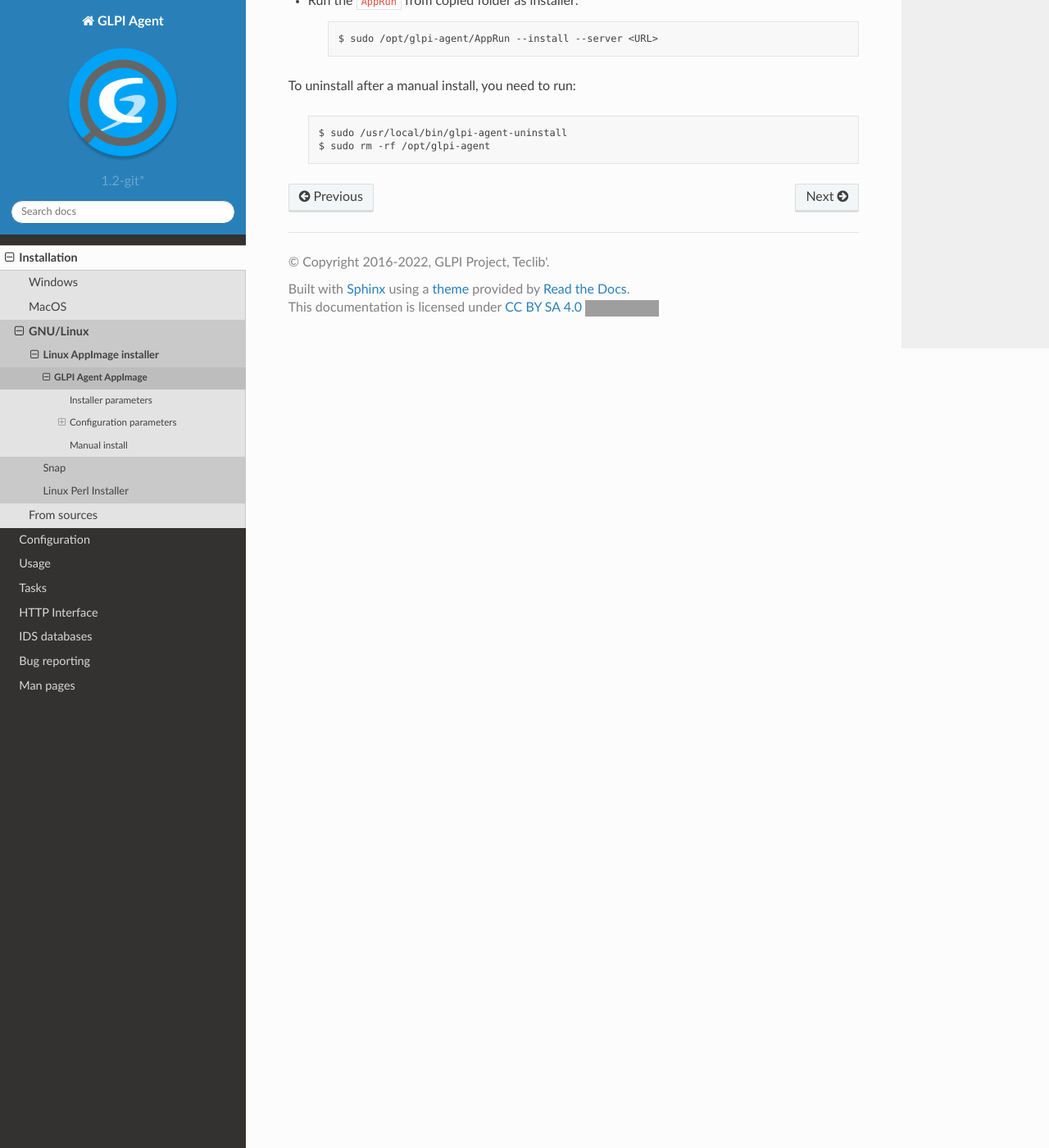
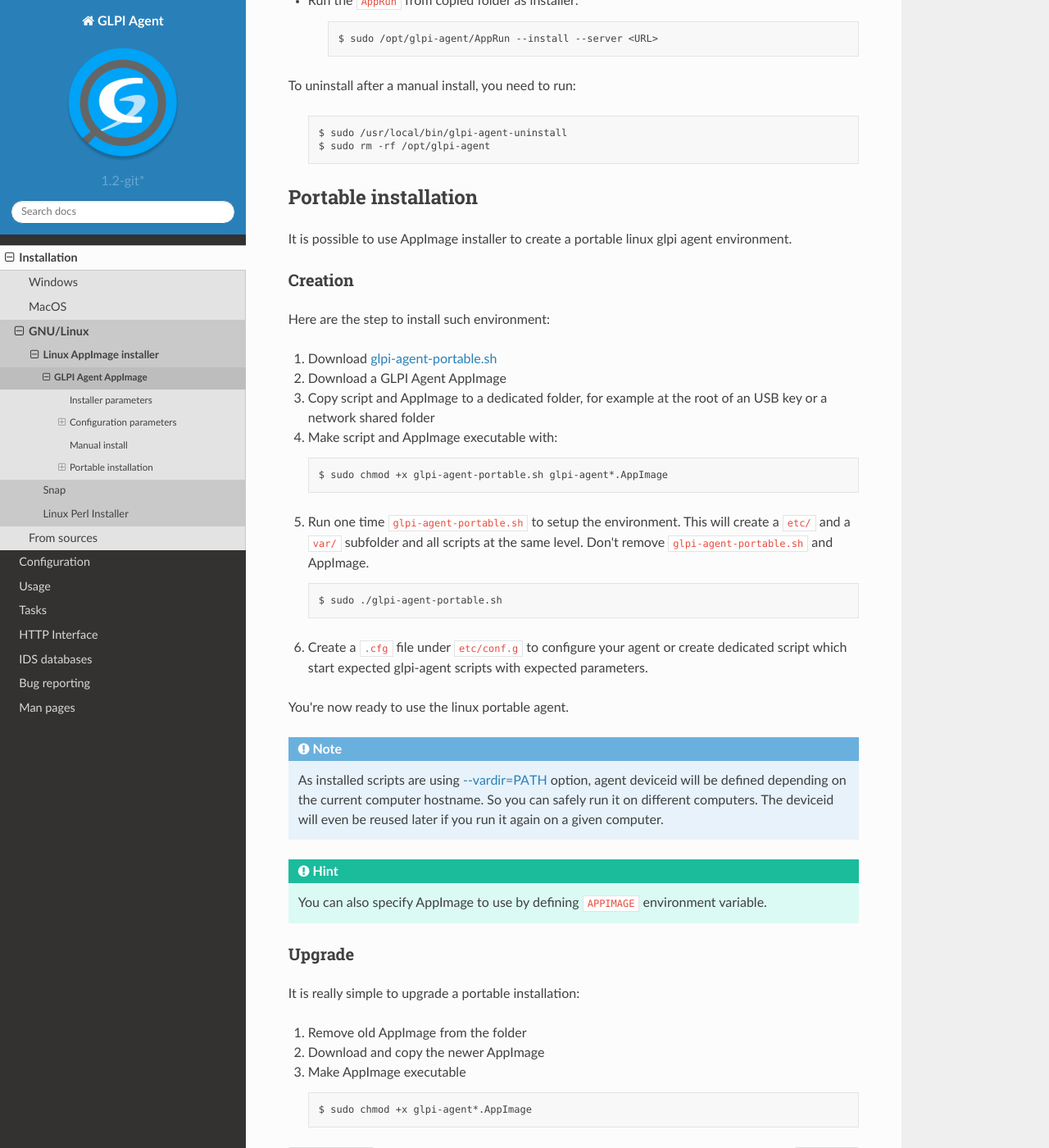
Before and after one commit to glpi-project/doc-agent, a Sphinx documentation site: the page built from source/installation/linux-appimage.rst, in a window 1280 px wide and 1400 px high, scrolled down 5736 px. Shown: the whole window at 82% size. Built offline with Sphinx 7.4.7 and the Read the Docs theme 2.0.0, drawn with Linux system fonts in a browser that asks for light colours; grey boxes are pictures that could not be loaded.

Commit message:
Add linux AppImage portable installation

```diff
--- a/source/installation/linux-appimage.rst
+++ b/source/installation/linux-appimage.rst
@@ -292,3 +292,57 @@
 
       sudo /usr/local/bin/glpi-agent-uninstall
       sudo rm -rf /opt/glpi-agent
+
+Portable installation
+'''''''''''''''''''''
+
+It is possible to use AppImage installer to create a portable linux glpi agent environment.
+
+Creation
+~~~~~~~~
+
+Here are the step to install such environment:
+
+1. Download `glpi-agent-portable.sh <https://raw.githubusercontent.com/glpi-project/glpi-agent/develop/contrib/unix/glpi-agent-portable.sh>`_
+2. Download a GLPI Agent AppImage
+3. Copy script and AppImage to a dedicated folder, for example at the root of an USB key or a network shared folder
+4. Make script and AppImage executable with:
+
+   .. prompt:: bash
+
+      sudo chmod +x glpi-agent-portable.sh glpi-agent*.AppImage
+
+5. Run one time ``glpi-agent-portable.sh`` to setup the environment.
+   This will create a ``etc/`` and a ``var/`` subfolder and all scripts at the same level.
+   Don't remove ``glpi-agent-portable.sh`` and AppImage.
+
+   .. prompt:: bash
+
+      sudo ./glpi-agent-portable.sh
+
+6. Create a ``.cfg`` file under ``etc/conf.g`` to configure your agent or
+   create dedicated script which start expected glpi-agent scripts with expected parameters.
+
+You're now ready to use the linux portable agent.
+
+.. note::
+
+   As installed scripts are using :ref:`--vardir=PATH <vardir>` option, agent deviceid will be defined depending on the current computer hostname.
+   So you can safely run it on different computers. The deviceid will even be reused later if you run it again on a given computer.
+
+.. hint::
+
+   You can also specify AppImage to use by defining ``APPIMAGE`` environment variable.
+
+Upgrade
+~~~~~~~
+
+It is really simple to upgrade a portable installation:
+
+1. Remove old AppImage from the folder
+2. Download and copy the newer AppImage
+3. Make AppImage executable
+
+   .. prompt:: bash
+
+      sudo chmod +x glpi-agent*.AppImage
```
